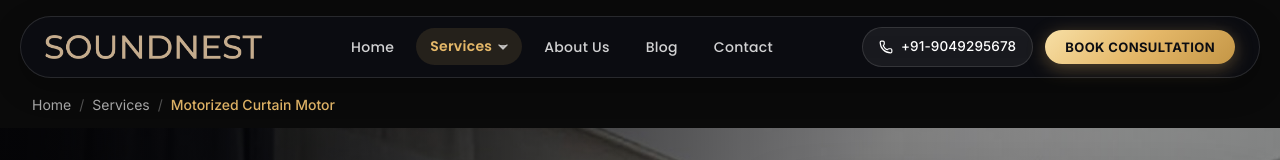
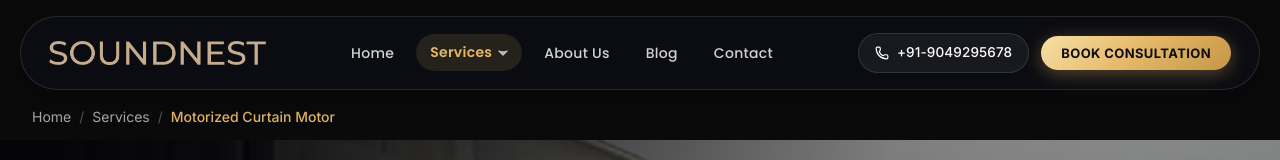
Before and after one commit to wtdesigner3/soundnest, a Next.js app: page /curtain-motor in a window 1280 px wide. Shown: the top 160 px of the page. Built offline with nearby package versions, Linux system fonts and the light colour scheme; no server answers.

Commit message:
style(header): increase vertical padding on header container for balanced luxury proportions

```diff
--- a/src/components/Header.module.css
+++ b/src/components/Header.module.css
@@ -29,7 +29,7 @@
   -webkit-backdrop-filter: blur(28px);
   border: 1px solid rgba(255, 255, 255, 0.12);
   border-radius: 999px;
-  padding: 10px 24px;
+  padding: 16px 28px;
   box-shadow: 0 10px 30px rgba(0, 0, 0, 0.28);
   transition: all 0.35s cubic-bezier(0.16, 1, 0.3, 1);
 }
@@ -38,7 +38,7 @@
   background: rgba(10, 11, 16, 0.94);
   border-color: rgba(229, 184, 105, 0.35);
   box-shadow: 0 12px 36px rgba(0, 0, 0, 0.35), 0 0 20px rgba(229, 184, 105, 0.08);
-  padding: 8px 22px;
+  padding: 11px 24px;
 }
 
 @media (max-width: 768px) {
@@ -49,7 +49,7 @@
 
   .headerContainer {
     border-radius: 20px;
-    padding: 10px 16px;
+    padding: 12px 18px;
   }
 }
 
--- a/src/components/ServiceTemplate.module.css
+++ b/src/components/ServiceTemplate.module.css
@@ -9,7 +9,7 @@
   min-height: 100vh;
   position: relative;
   overflow-x: hidden;
-  padding-top: 86px;
+  padding-top: 98px;
   /* Balanced offset below floating header */
 }
 
```
